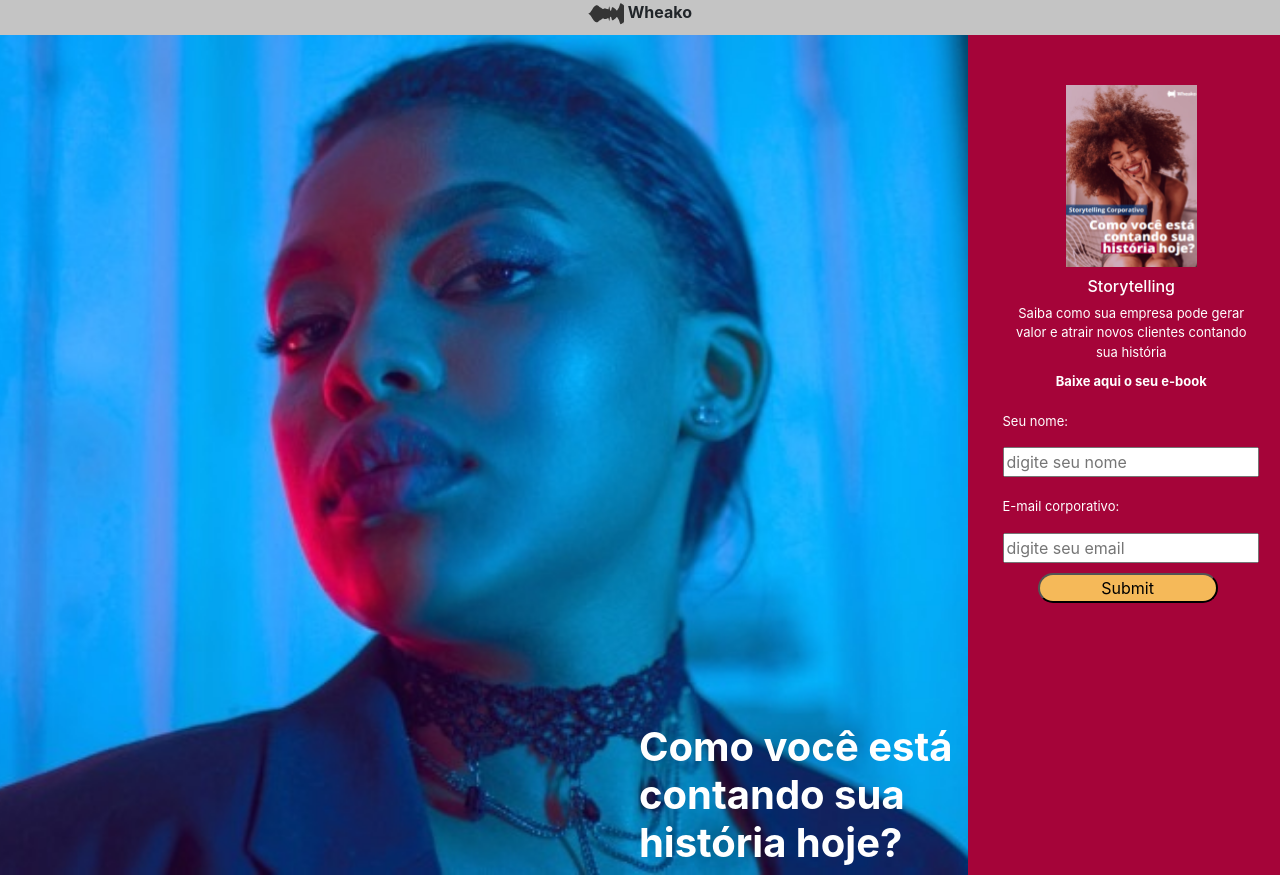
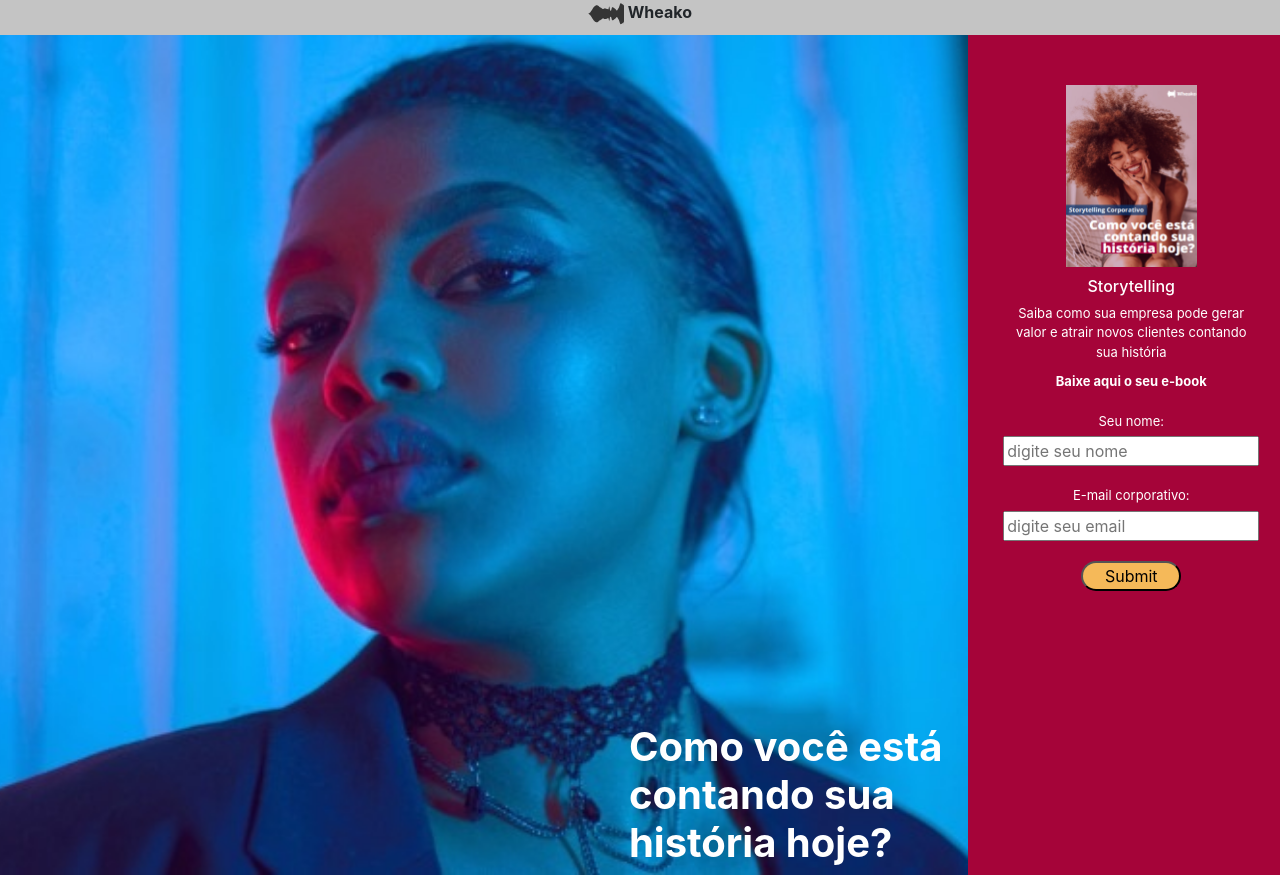
Before and after one commit to BruCesar1993/Show_me_the-_leads, a plain HTML site: page index.html in a window 1280 px wide. Drawn offline with nearby package versions, Linux system fonts and the light colour scheme.

Commit message:
atualizaçao

```diff
--- a/css/style.css
+++ b/css/style.css
@@ -30,6 +30,7 @@ body {
     font-size: 40px;
     align-content: end;
     max-width: 40%;
+    margin-right: 10px;
 }
 
 #textoprincipal h1 {
@@ -85,26 +86,25 @@ p {
 }
 
 .user {
-    margin-left: 20px;
-    margin-right: 20px;
-
+    display: flex;
+    flex-direction: column;
+    align-items: center;
 }
 
 .nome{
-
+ margin-bottom: 5px;
 }
 
 .correio{
+    margin-bottom: 5px;
 
 }
 
 .botao{
     background-color: #F5B959;
-    border-radius: 100px;
-    width: 70%;
-    margin-top: 10px;
-    margin-left: 35px;
-    margin-bottom: 30px;
+    border-radius: 20px;
+    margin-top: 20px;
+    width: 100px;
 }
 
 .congratulation {
@@ -145,10 +145,9 @@ p {
 #frasefinal h3{
     font-size: 28px;
     color: #f5b959;
-    padding-left: 100px;
-    padding-bottom: 10px;
-    font-weight: bold;
-    margin-right: 100px;
+    display: flex;
+    flex-direction: column;
+    align-items: center;
 }
 
 .botao2{
--- a/index.html
+++ b/index.html
@@ -69,8 +69,8 @@
                 </div>
 
                 <form class="user" method="POST" action="https://smtl.gama.academy/leads/1ccccd81-25e3-11eb-bf8d-0d63c80760d2">
-                    <p>Seu nome:</p>
-                    <input class="nome"
+                    <p class="nome">Seu nome:</p>
+                    <input
                         name="name"
                         type="text"
                         pattern="^\D{2,}\s[\D\s]{2,}$"
@@ -78,8 +78,8 @@
                         placeholder="digite seu nome"
                         required
                     />
-                    <p>E-mail corporativo:</p>
-                    <input class="correio"
+                    <p  class="correio">E-mail corporativo:</p>
+                    <input
                         name="email"
                         type="email"
                         title="Digite um email válido"
```
